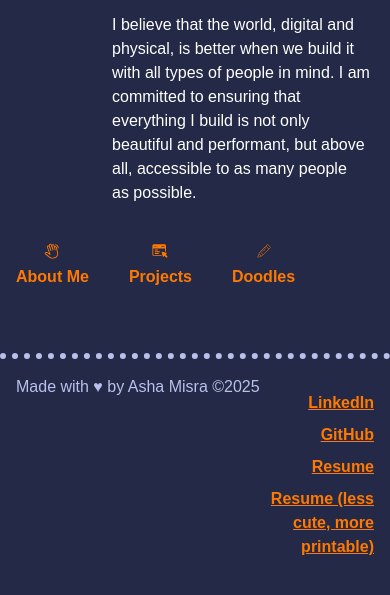
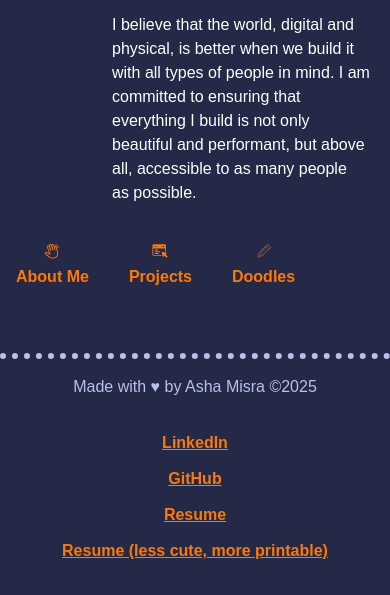
Before and after one commit to aafmisra/aafmisra.github.io, an Astro site: page / in a window 390 px wide. Shown: the part 917-1512 px from the top of the page. Built offline with nearby package versions, Linux system fonts and the light colour scheme; Astro itself is replaced by a stand-in of ours; a web font is replaced by a local one.

Commit message:
shouldn't make edits past 10pm

```diff
--- a/src/components/global/Footer.astro
+++ b/src/components/global/Footer.astro
@@ -23,13 +23,13 @@ const className = currentPage === "/" ? "home" : "";
         </li>
 
         <li>
-          <a href="Asha_Misra_resume.pdf" download aria-label="Download my resume."
+          <a href="Asha_Misra_resume.pdf" target="_blank" aria-label="Download my resume."
             >Resume</a
           >
         </li>
 
         <li>
-          <a href="Asha_Misra_resume_print.pdf" download aria-label="Download the printer-friendly version of my resume."
+          <a href="Asha_Misra_resume_print.pdf" target="_blank" aria-label="Download the printer-friendly version of my resume."
             >Resume (less cute, more printable)</a
           >
         </li>
@@ -76,11 +76,25 @@ const className = currentPage === "/" ? "home" : "";
       padding: 1rem;
     }
 
+    footer > div#inner-footer {
+      flex-direction: column;
+      gap: 1rem;
+    }
+
     ul {
       padding-inline-start: unset;
       display: flex;
       flex-direction: column;
-      gap: .5rem;
+      gap: .75rem;
+    }
+
+    li {
+      max-width: unset;
+      text-align: center;
+    }
+
+    p {
+      margin: 0 auto;
     }
   }
 </style>
--- a/src/components/global/Header.astro
+++ b/src/components/global/Header.astro
@@ -64,7 +64,7 @@
     flex-direction: column;
     gap: 1rem;
     justify-content: space-between;
-    padding: 0 1rem;
+
   }
 
   header div#links-wrapper {
@@ -76,10 +76,15 @@
   header div#links-wrapper img {
     height: 3rem;
     transform: rotate(18deg);
+    padding-left: 1rem;
   }
 
   header a {
     text-decoration: none;
+  }
+
+  header a.button-link {
+    margin-right: 1rem;
   }
 
    nav > ul {
```
